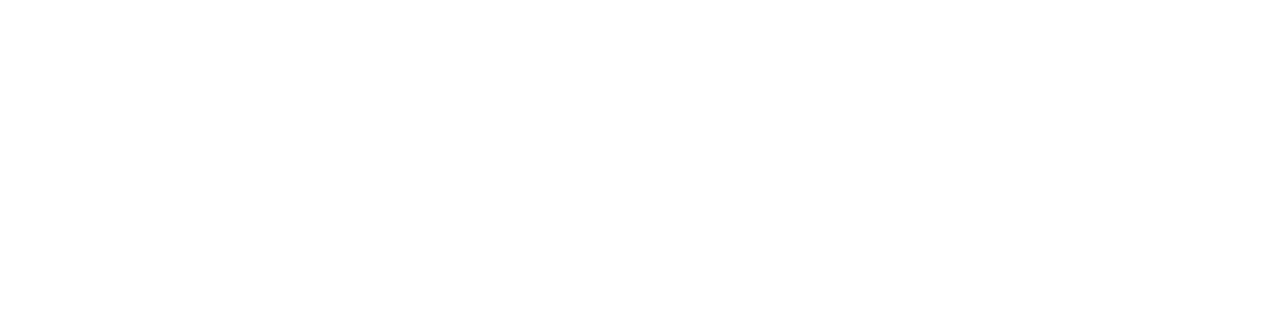
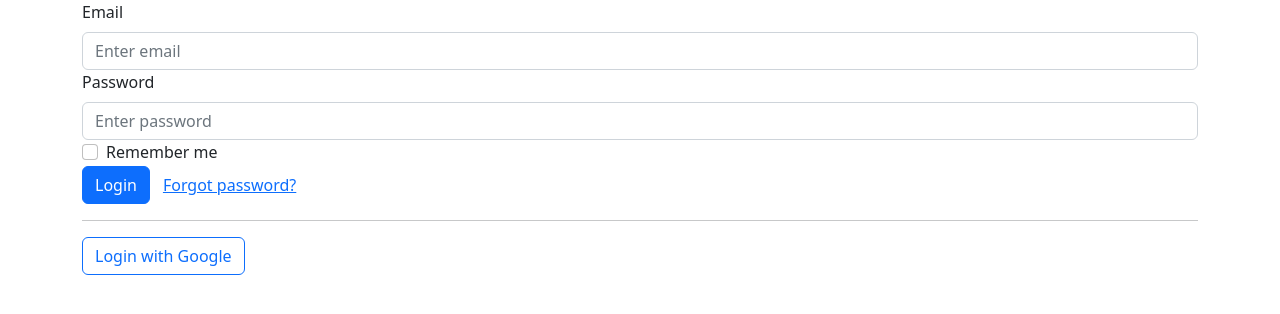
Before and after one commit to HEEPOKE/react-sso, a React (Vite) app: page /auth/login in a window 1280 px wide. Shown: the top 314 px of the page. Built offline with nearby package versions, Linux system fonts and the light colour scheme.

Commit message:
Update index.tsx

```diff
--- a/src/pages/auth/login/index.tsx
+++ b/src/pages/auth/login/index.tsx
@@ -1,9 +1,91 @@
-import React from 'react'
+import React, { useState, ChangeEvent, FormEvent } from "react";
+import {
+  Button,
+  Form,
+  FormGroup,
+  FormControl,
+  FormLabel,
+  FormCheck,
+} from "react-bootstrap";
+
+type LoginForm = {
+  email: string;
+  password: string;
+  rememberMe: boolean;
+};
 
 export default function LoginPage() {
+  const [formData, setFormData] = useState<LoginForm>({
+    email: "",
+    password: "",
+    rememberMe: false,
+  });
+
+  const handleChange = (event: ChangeEvent<HTMLInputElement>) => {
+    const { name, value, type, checked } = event.target;
+    setFormData((prev) => ({
+      ...prev,
+      [name]: type === "checkbox" ? checked : value,
+    }));
+  };
+
+  const handleSubmit = (event: FormEvent) => {
+    event.preventDefault();
+    // Implement your login logic here
+    console.log(formData);
+  };
+
+  const signInWithGoogle = () => {
+    // Implement your sign in with Google logic here
+  };
+
+  const handleForgotPassword = () => {
+    // Implement your forgot password logic here
+  };
+
   return (
-    <div>
-
+    <div className="container">
+      <Form onSubmit={handleSubmit}>
+        <FormGroup>
+          <FormLabel>Email</FormLabel>
+          <FormControl
+            name="email"
+            type="email"
+            placeholder="Enter email"
+            value={formData.email}
+            onChange={handleChange}
+          />
+        </FormGroup>
+        <FormGroup>
+          <FormLabel>Password</FormLabel>
+          <FormControl
+            name="password"
+            type="password"
+            placeholder="Enter password"
+            value={formData.password}
+            onChange={handleChange}
+          />
+        </FormGroup>
+        <FormGroup>
+          <FormCheck
+            name="rememberMe"
+            type="checkbox"
+            label="Remember me"
+            checked={formData.rememberMe}
+            onChange={handleChange}
+          />
+        </FormGroup>
+        <Button variant="primary" type="submit">
+          Login
+        </Button>
+        <Button variant="link" onClick={handleForgotPassword}>
+          Forgot password?
+        </Button>
+      </Form>
+      <hr />
+      <Button variant="outline-primary" onClick={signInWithGoogle}>
+        Login with Google
+      </Button>
     </div>
-  )
+  );
 }
```
